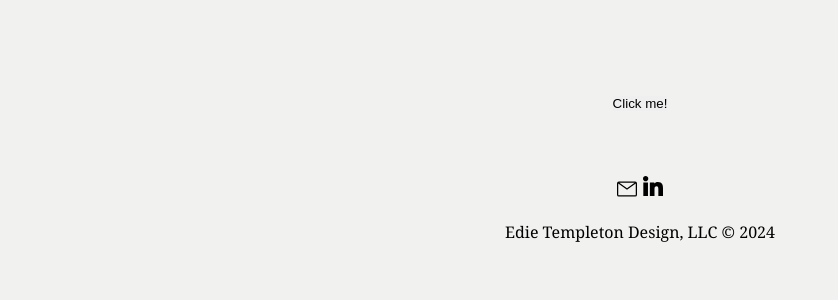
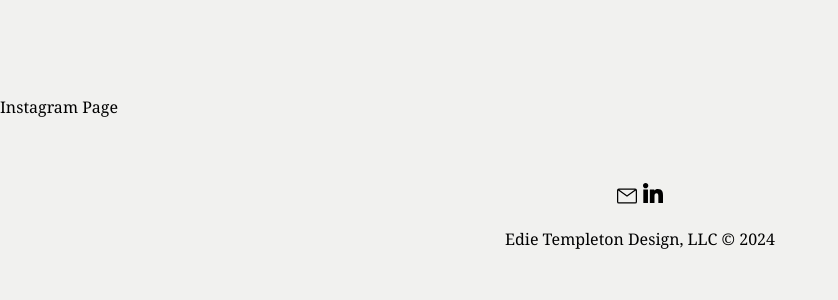
Before and after one commit to izzy1090/edie-templeton-design, a React (Create React App) app: page /instagram in a window 1280 px wide. Shown: the top 300 px of the page, without its empty margins (0-838 px from the left). Built offline with nearby package versions, Linux system fonts and the light colour scheme.

Commit message:
Updated cron job for testing

```diff
--- a/src/components/instagram.js
+++ b/src/components/instagram.js
@@ -1,12 +1,7 @@
 // import exchangeToken from "../internal-api/exchange-token.js";
 
-function Instagram (){
-    return <button
-        style={{ display: 'flex', margin: 'auto' }}
-        // onClick={exchangeToken}
-        >
-            Click me!
-        </button>
+function Instagram ( {content} ){
+    return <>{content}</>
 }
 
 export default Instagram;
--- a/src/pages/InstagramPage.js
+++ b/src/pages/InstagramPage.js
@@ -1,7 +1,9 @@
 import Instagram from "../components/instagram.js";
 
 function InstagramPage(){
-    return <Instagram/>
+    const content = 'Instagram Page'
+
+    return <Instagram content={content}/>
 }
 
 export default InstagramPage;
```
Also changed, not shown: vercel.json, 1 other file (tests, documents, lock files or other folders).
